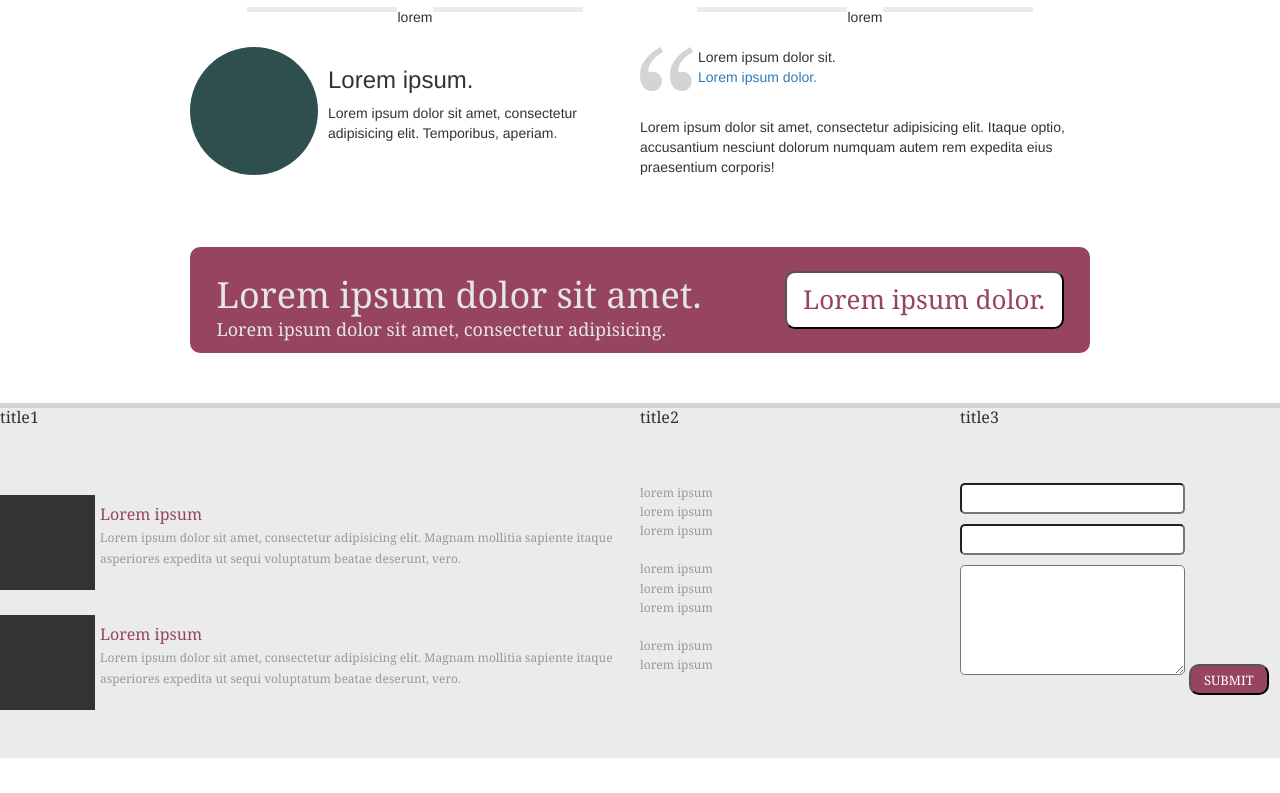
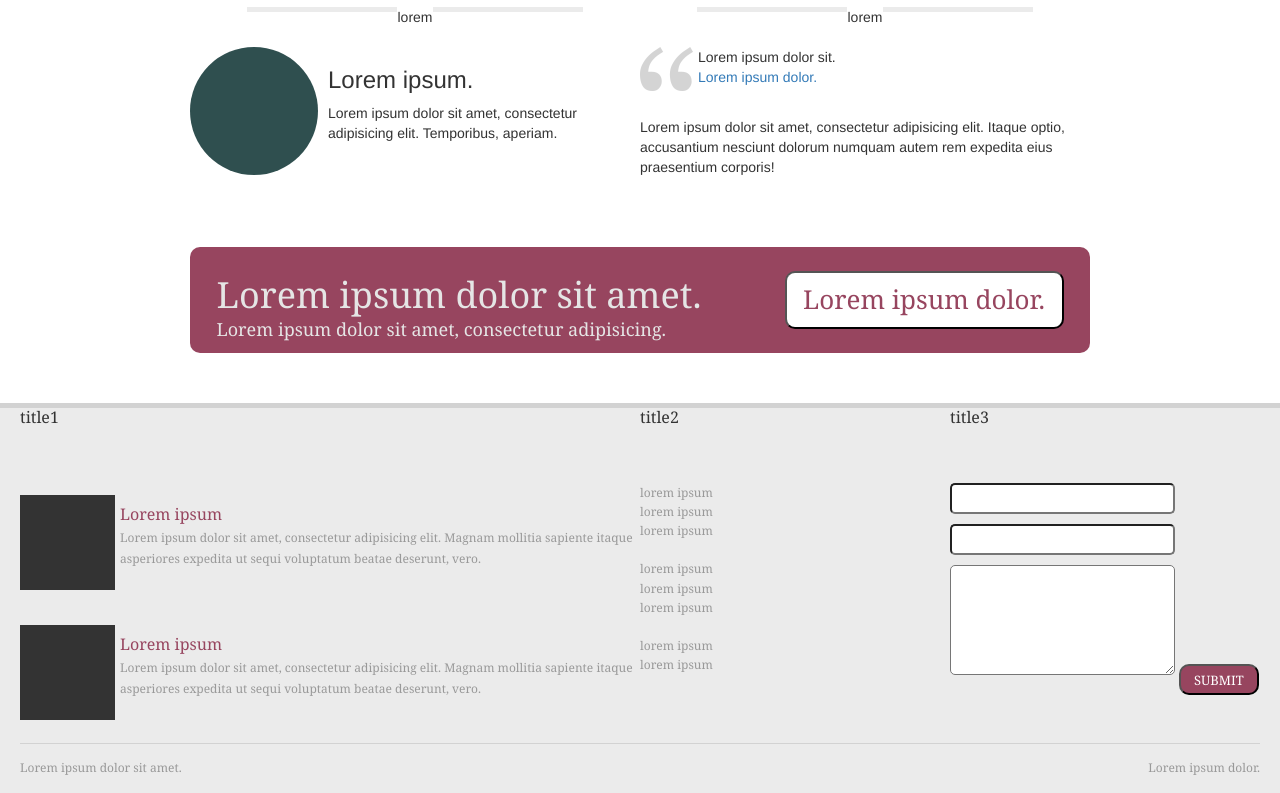
Before and after one commit to testospesto/one, a plain HTML site: page index.html in a window 1280 px wide. Shown: the part 1233-2026 px from the top of the page. Before the commit the page ends 1991 px from the top, so only its background shows below. Drawn offline with nearby package versions, Linux system fonts and the light colour scheme.

Commit message:
added footer

```diff
--- a/index.html
+++ b/index.html
@@ -211,7 +211,11 @@
 			<textarea name="" id="" cols="30" rows="10"></textarea>
 			<button>SUBMIT</button>
 		</div>
-
+		<hr>
+		<div class="copyright dFlex">
+		<div class="copyrightL">Lorem ipsum dolor sit amet.</div>
+		<div class="copyrightR">Lorem ipsum dolor.</div>
+		</div>
 	</footer>
 	<script src="https://ajax.googleapis.com/ajax/libs/jquery/1.12.4/jquery.min.js"></script>
 	<script src="packages/bootstrap-3.3.7-dist/js/bootstrap.min.js"></script>
--- a/styles/styles.less
+++ b/styles/styles.less
@@ -266,11 +266,15 @@ main {
 
 footer {
 	border-top: 5px #d2d2d2 solid;
-	height: 355px;
+//	height: 355px;
 	background-color: #ebebeb;
 	display: grid;
-	grid-template: ~"75px 120px 120px / 2fr 1fr 1fr";
-	grid-template-areas: "title1 title2 title3" "mention contacts feedback " "mention2 cntacts feedback ";
+	padding: 0 20px;
+	grid-template: ~"75px 120px 140px 50px / 2fr 1fr 1fr";
+	grid-template-areas: "title1 title2 title3" "mention contacts feedback " "mention2 cntacts feedback " "copyright copyright copyright";
+
+
+
 	.title1,
 	.title2,
 	.title3 {
@@ -307,6 +311,7 @@ footer {
 			text-align: left;
 		}
 	}
+
 	.mention {
 		grid-area: mention;
 	}
@@ -351,7 +356,6 @@ footer {
 			font-size: 13px;
 			font-weight: 400;
 			line-height: 20.583px;
-			text-align: left;
 			border-radius: 10px;
 			text-align: center;
 		}
@@ -359,4 +363,18 @@ footer {
 	}
 
 
+
+	.copyright {
+		border-top: 1px #d2d2d2 solid;
+		grid-area: copyright;
+		width: 100%;
+		font-family: Georgia;
+		color: #999999;
+		font-size: 12px;
+		font-weight: 400;
+		line-height: 14.4px;
+		text-align: left;
+
+
+	}
 }
```
Also changed, not shown: styles/styles.css.
